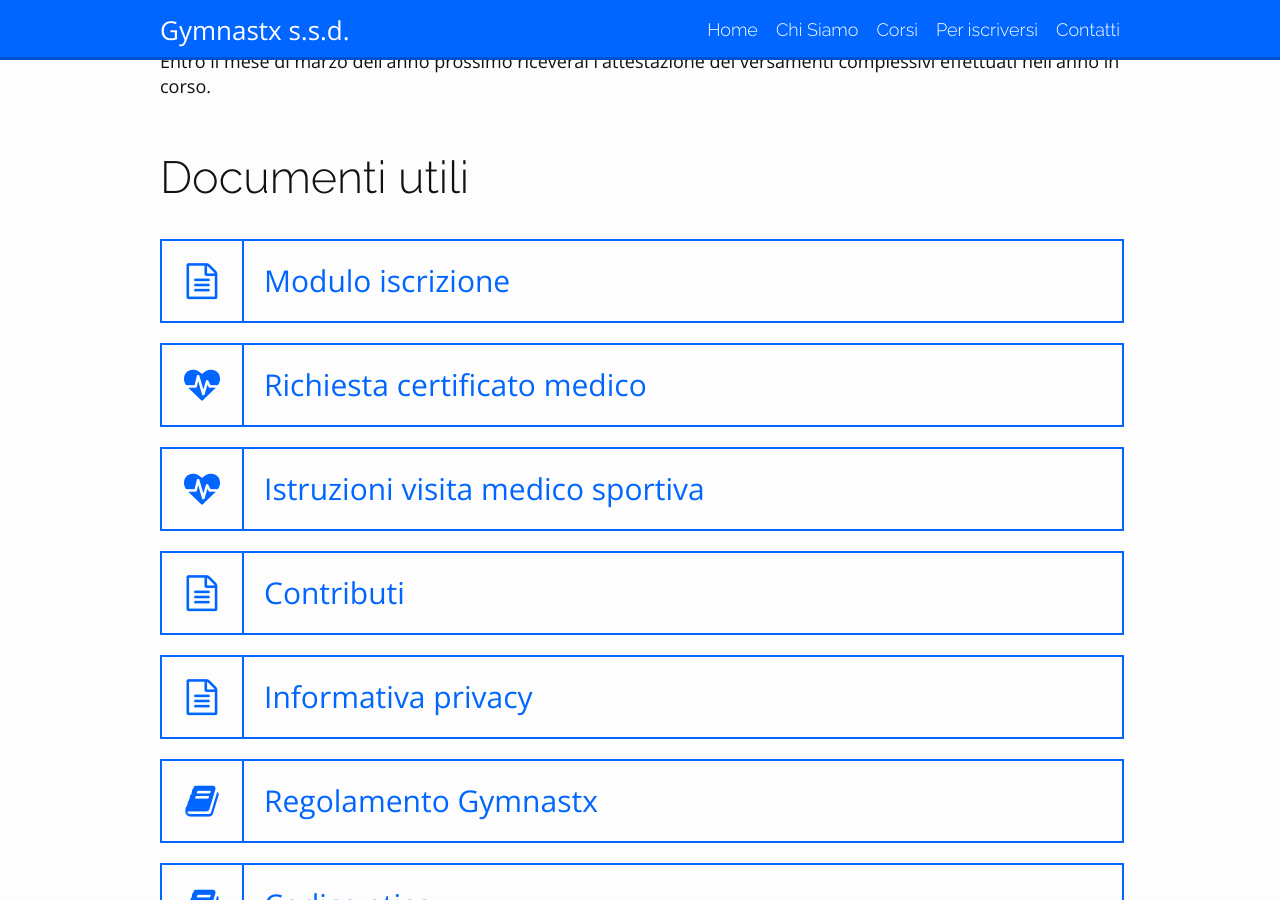
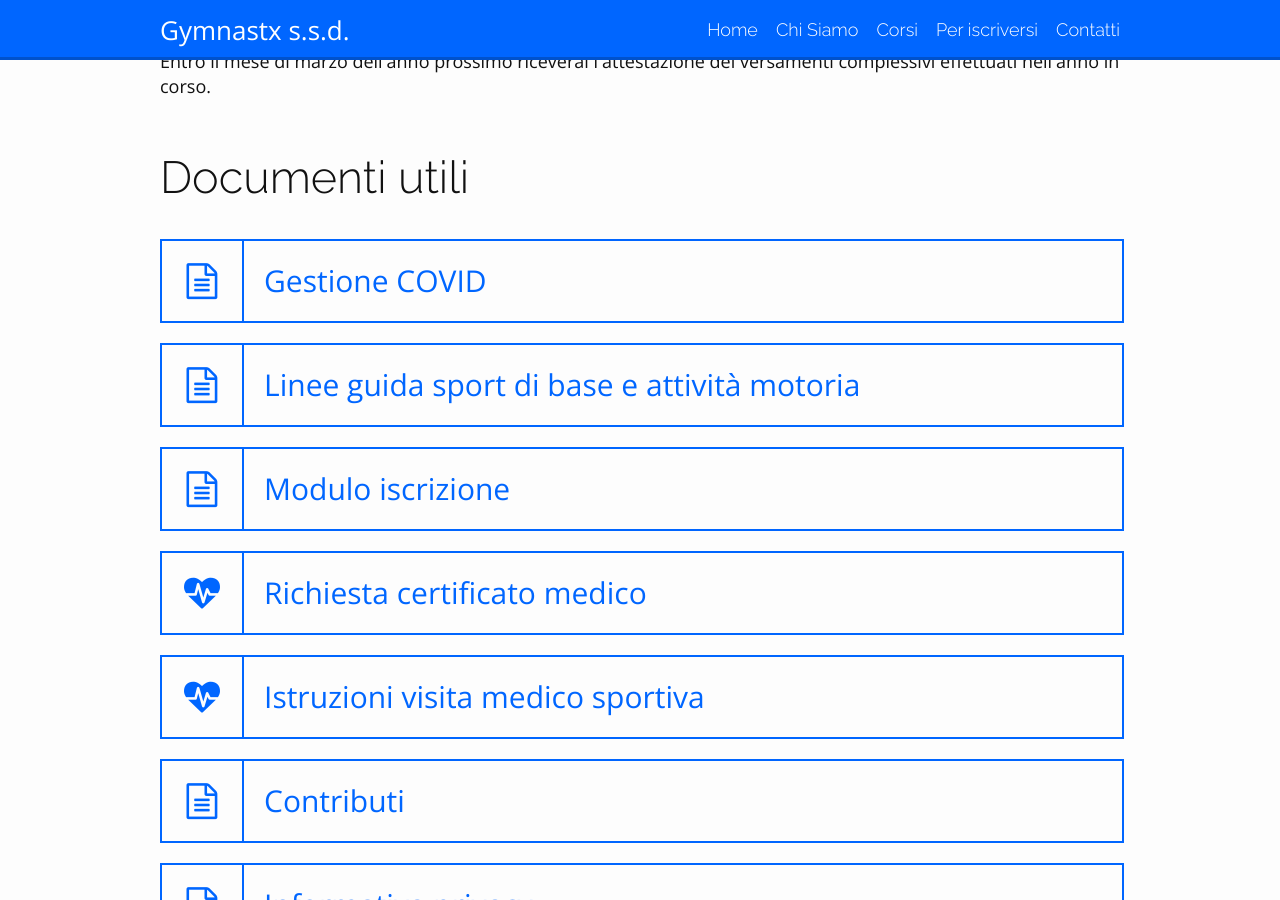
Before and after one commit to gymnastx/gymnastx.github.io, a Jekyll site: the page built from per-iscriversi/index.html, in a window 1280 px wide and 900 px high, scrolled down 925 px. Built offline with Jekyll 4.4.1, drawn with Linux system fonts in a browser that asks for light colours; nearby versions of some CDN libraries.

Commit message:
Gestione covid

```diff
--- a/per-iscriversi/index.html
+++ b/per-iscriversi/index.html
@@ -64,6 +64,16 @@ layout: default
 
     <h1>Documenti utili</h1>
 
+    <a href="/assets/docs/gestione_covid_20_21.pdf">
+      <i class="fa fa-file-text-o fa-2x"></i>
+      <span>Gestione COVID</span>
+    </a>
+
+    <a href="/assets/docs/linee_guida_sport_di_base_e_attivita_motoria.pdf">
+      <i class="fa fa-file-text-o fa-2x"></i>
+      <span>Linee guida sport di base e attività motoria</span>
+    </a>
+
     <a href="/assets/docs/scheda_iscrizione_gymnastx.pdf">
       <i class="fa fa-file-text-o fa-2x"></i>
       <span>Modulo iscrizione</span>
```
Also changed, not shown: 3 other files.
